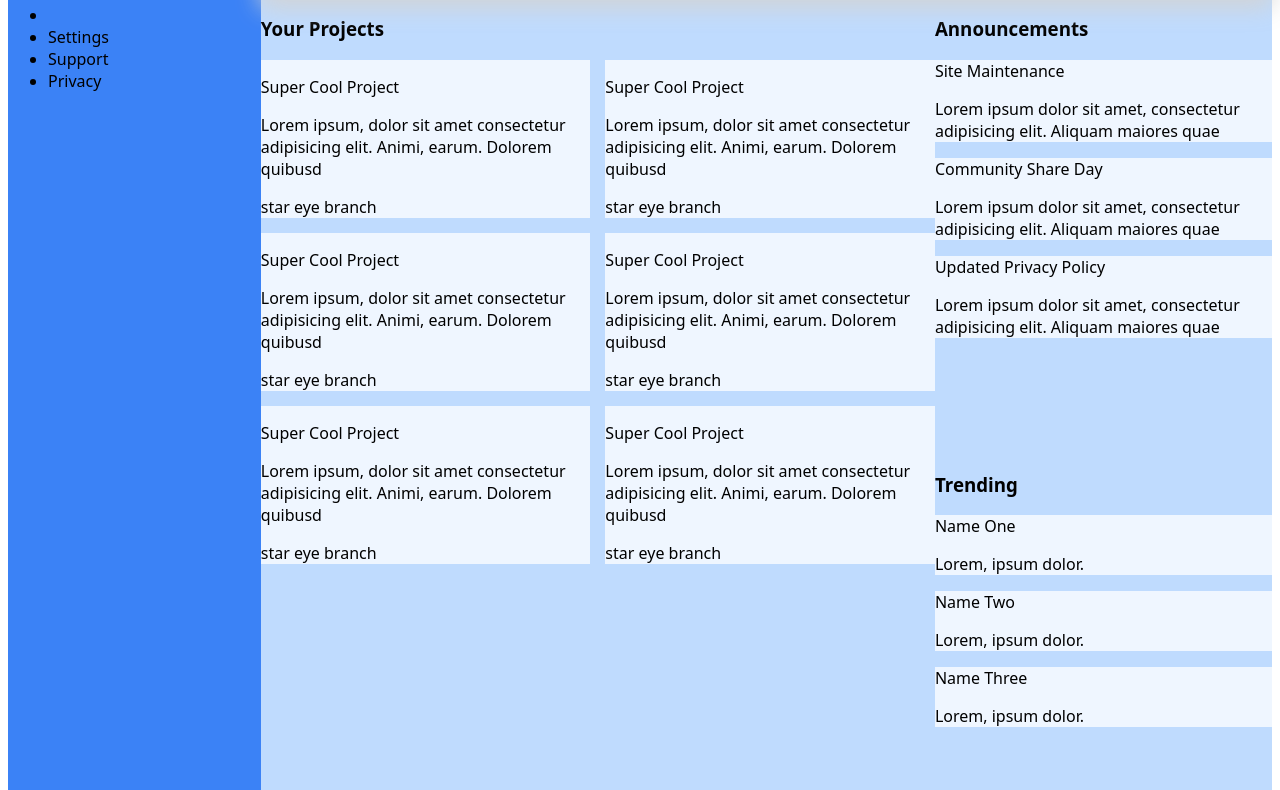
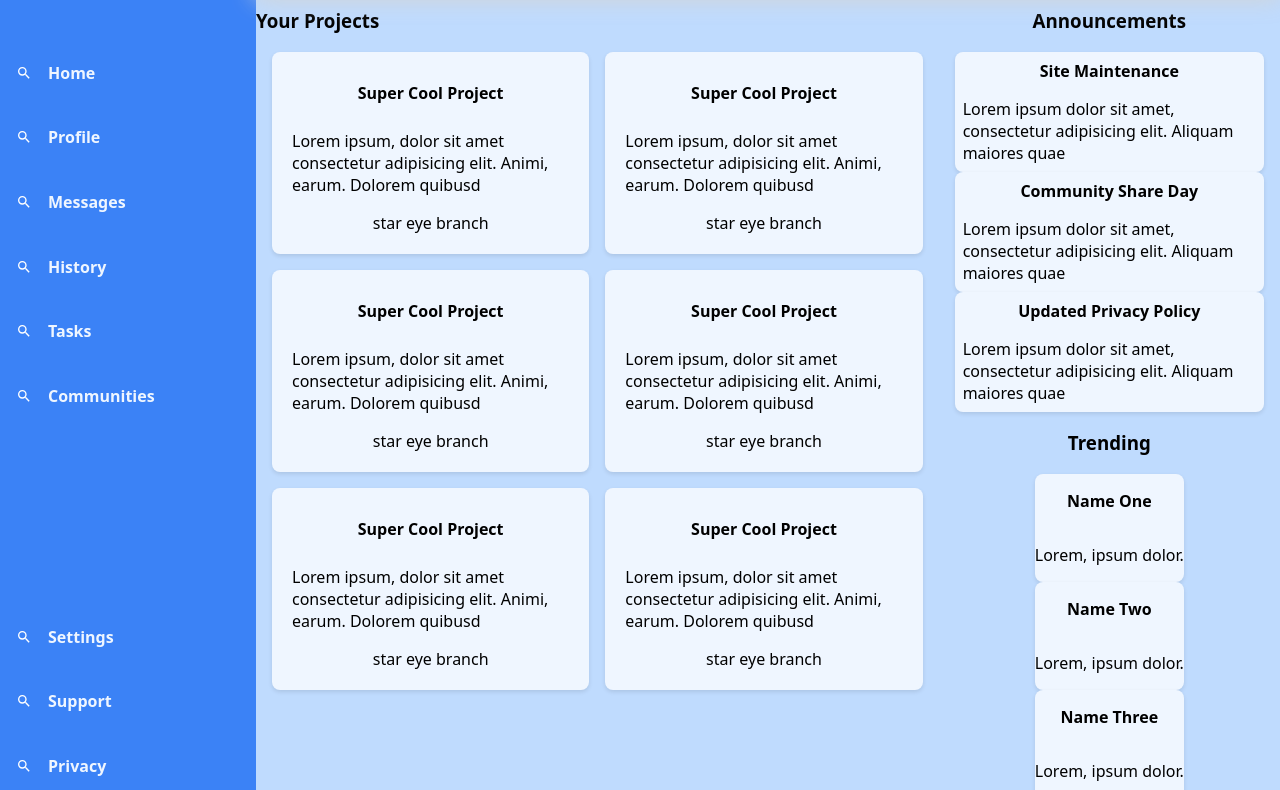
Before and after one commit to hammertime1070/admin-dashboard, a plain HTML site: page index.html in a window 1280 px wide. Shown: the part 222-1012 px from the top of the page. Drawn offline with Linux system fonts and the light colour scheme.

Commit message:
Finish formatting to base level

```diff
--- a/index.html
+++ b/index.html
@@ -10,18 +10,46 @@
     <div class="container">
         <div class="sidebar">
             <h1>Dashboard</h1>
-            <ul>
-                <li>Home</li>
-                <li>Profile</li>
-                <li>Messages</li>
-                <li>History</li>
-                <li>Tasks</li>
-                <li>Communities</li>
-                <li> </li>
-                <li>Settings</li>
-                <li>Support</li>
-                <li>Privacy</li>
-            </ul>
+            <div class="sidebar-grid">
+                <div class="sidebar-element">
+                    <img src="icons/magnify.svg">
+                    <h4>Home</h4>
+                </div>
+                <div class="sidebar-element">
+                    <img src="icons/magnify.svg">
+                    <h4>Profile</h4>
+                </div>
+                <div class="sidebar-element">
+                    <img src="icons/magnify.svg">
+                    <h4>Messages</h4>
+                </div>
+                <div class="sidebar-element">
+                    <img src="icons/magnify.svg">
+                    <h4>History</h4>
+                </div>
+                <div class="sidebar-element">
+                    <img src="icons/magnify.svg">
+                    <h4>Tasks</h4>
+                </div>
+                <div class="sidebar-element">
+                    <img src="icons/magnify.svg">
+                    <h4>Communities</h4>
+                </div>
+            </div>
+            <div class="sidebar-settings-grid">
+                <div class="sidebar-element">
+                    <img src="icons/magnify.svg">
+                    <h4>Settings</h4>
+                </div>
+                <div class="sidebar-element">
+                    <img src="icons/magnify.svg">
+                    <h4>Support</h4>
+                </div>
+                <div class="sidebar-element">
+                    <img src="icons/magnify.svg">
+                    <h4>Privacy</h4>
+                </div>
+            </div>
         </div>
         <div class="header">
             <div class="searchbar-container">
--- a/style.css
+++ b/style.css
@@ -1,5 +1,10 @@
 body {
     font-family: system-ui, -apple-system, BlinkMacSystemFont, 'Segoe UI', Roboto, Oxygen, Ubuntu, Cantarell, 'Open Sans', 'Helvetica Neue', sans-serif;
+    width: 100%;
+    max-height: 100vh;
+    margin: 0;
+    padding: 0;
+
 }
 
 
@@ -7,6 +12,10 @@ body {
     display: grid;
     grid-template-columns: 1fr 4fr;
     grid-template-rows: 1fr 4fr;
+    width: 100%;
+    max-height: 100vh;
+    margin: 0;
+    padding: 0;
 }
 
 .header {
@@ -22,6 +31,10 @@ body {
 .sidebar {
     background-color: #3b82f6;
     grid-row: 1 / 3;
+    color:#eff6ff;
+    display: flex;
+    justify-content: space-between;
+    flex-direction: column;
 
 }
 
@@ -34,32 +47,82 @@ body {
 
 .project-container {
     grid-row: 1 / 3;
+    height: 100%;
 }
 
 .announcement-container {
     grid-column: 2 / 3;
+    justify-items: center;
+    padding-left: 1em;
+    padding-right: 1em;
+    gap: 1em;
+    height: 45%;
 }
 
 .trending-container {
     grid-column: 2 / 3;
+    justify-items: center;
+    padding-left: 1em;
+    padding-right: 1em;
+    gap:1em;
+    height: 45%;
 }
 
 .card-container {
     display: grid;
     grid-template-columns: 1fr 1fr;
-    gap: 15px;
+    gap: 1em;
+    justify-items: center;
+    padding-left: 1em;
+    padding-right: 1em;
+}
+
+
+.announcement-card,
+.trending-card {
+    background-color: #eff6ff;
+    box-shadow: 0px 2px 4px rgba(0, 0, 0, 0.1);
+    border-radius: .5em;
+    transition: transform 0.3s ease;
+    display: flex;
+    flex-direction: column;
+    justify-content: center;
+    align-items: center;
+}
+
+.announcement-card p {
+    margin: .5em;
+}
+.trending p {
+    margin: .5em;
 }
 
 .card {
     background-color: #eff6ff;
+    box-shadow: 0px 2px 4px rgba(0, 0, 0, 0.1);
+    border-radius: .5em;
+    padding: 20px;
+    transition: transform 0.3s ease;
+    display: flex;
+    flex-direction: column;
+    justify-content: center;
+    align-items: center;
+
 }
 
-.announcement-card {
-    background-color: #eff6ff;
+.trending-card:hover,
+.announcement-card:hover,
+.card:hover {
+    transform: translateY(-5px); /* Add a slight lift effect on hover */
 }
 
-.trending-card {
-    background-color: #eff6ff;
+.card p {
+    margin-top: 10px; /* Add spacing between the title and paragraph */
+}
+
+.title {
+    font-size: 1em; /* Adjust the title font size */
+    font-weight: bold;
 }
 
 .searchbar-container {
@@ -122,3 +185,21 @@ body {
     gap:1em;
     margin-right:1em;
 }
+
+.sidebar-element img {
+    height: 1em;
+    width: 1em;
+    filter: invert(1);
+}
+
+.sidebar-element {
+    display: grid;
+}
+
+.sidebar-element {
+    display: flex;
+    align-items: center;
+    justify-content: flex-start;
+    margin-left: 1em;
+    gap:1em;
+}
```
